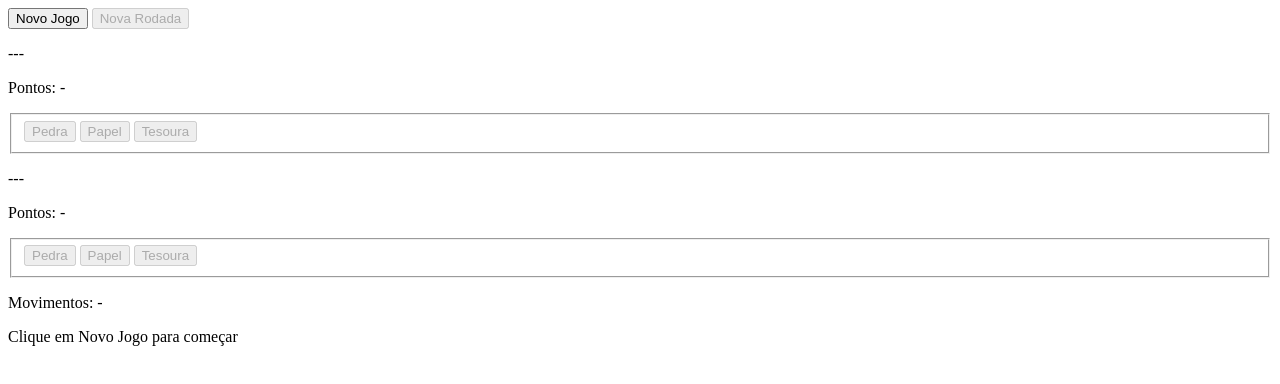
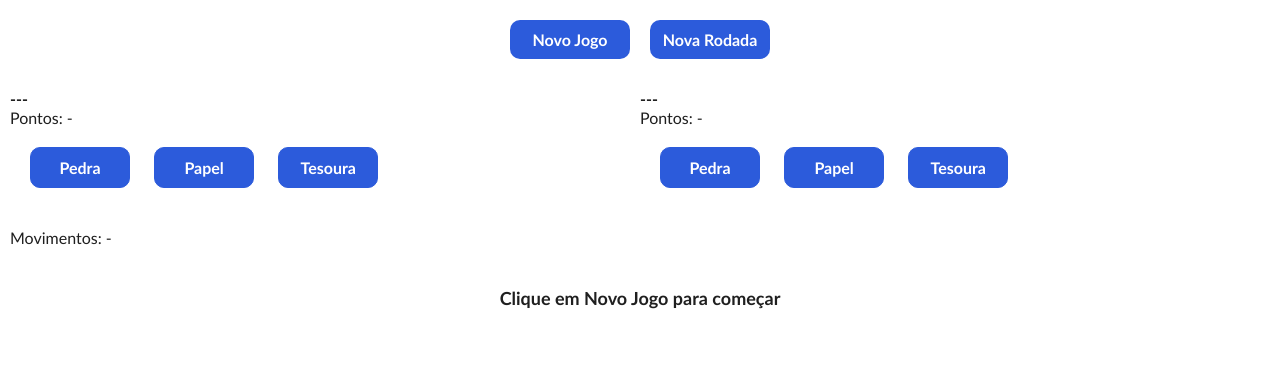
Before and after one commit to gbaires/pedra-papel-tesoura, a plain HTML site: page index.html in a window 1280 px wide. Drawn offline with Linux system fonts and the light colour scheme.

Commit message:
Estilizando

```diff
--- a/index.html
+++ b/index.html
@@ -6,9 +6,12 @@
 	<link rel="stylesheet" href="./style.css"/>
 </head>
 <body>
+	<div class="novo">
 		<button id="novo-jogo">Novo Jogo</button>
 		<button id="nova-rodada">Nova Rodada</button>
+	</div>
 
+	<div class="jogs">
 		<div id="jog1">
 			<p id="id"></p>
 			<p id="pontuacao"></p>
@@ -28,9 +31,12 @@
 				<button value="tesoura">Tesoura</button>
 			</fieldset>
 		</div>
+	</div>
 
+	<div class="jogo">
 		<p id="qtde-movimentos"></p>
 		<p id="mensagens"></p>
+	</div>
 	<script src="./script.js"></script>
 </body>
 </html>
--- a/script.js
+++ b/script.js
@@ -65,12 +65,12 @@ function novoJogo() {
 
 function novaRodada() {
 	jog1MvtsEl.disabled = false;
-	msgsEl.innerText = `Esperando o movimento de ${jog1.id}`;
+	msgsEl.innerText = `Esperando o movimento de ${jog1.id}...`;
 }
 
 function lerMvtJog2() {
 	jog2MvtsEl.disabled = false;
-	msgsEl.innerText = `Esperando o movimento de ${jog2.id}`;
+	msgsEl.innerText = `Esperando o movimento de ${jog2.id}...`;
 }
 
 function definirResultado() {
--- a/style.css
+++ b/style.css
@@ -0,0 +1,79 @@
+* {
+	margin: 0;
+	font-family: "Trebuchet MS", Helvetica, sans-serif;
+	font-size: 16px;
+	color: #1f1f1f;
+}
+
+.novo {
+	display: flex;
+	justify-content: center;
+	padding: 20px 0 20px 20px;
+}
+
+.novo button {
+	width: 120px;
+	margin-right: 20px;
+	padding: 10px;
+	background: #2C5BDB;
+	color: #FFF;
+	font-weight: bold;
+	border: none;
+	outline: none;
+	border-radius: 10px;
+	opacity: 1;
+	transition: all 0.2s;
+	cursor: pointer;
+}
+
+.novo button:hover {
+	opacity: 0.8;
+}
+
+.jogs {
+	display: flex;
+	padding: 10px;
+}
+
+.jogs div {
+	width: 50%;
+}
+
+.jogs p[id*="id"] {
+	font-weight: bold;
+}
+
+.jogs fieldset {
+	padding: 20px 0 20px 20px;
+	border: none;
+}
+
+.jogs fieldset button {
+	width: 100px;
+	margin-right: 20px;
+	padding: 10px;
+	background: #2C5BDB;
+	color: #FFF;
+	font-weight: bold;
+	border: 1px solid #2C5BDB;
+	outline: none;
+	border-radius: 10px;
+	transition: all 0.2s;
+	cursor: pointer;
+}
+
+.jogs fieldset button:hover {
+	background: #FFF;
+	color: #2C5BDB;
+}
+
+.jogo {
+	padding: 10px;
+}
+
+.jogo #mensagens {
+	padding-top: 40px;
+	font-size: 18px;
+	font-weight: bold;
+	text-align: center;
+}
```
Lines whose indentation alone changed are shown as unchanged.
